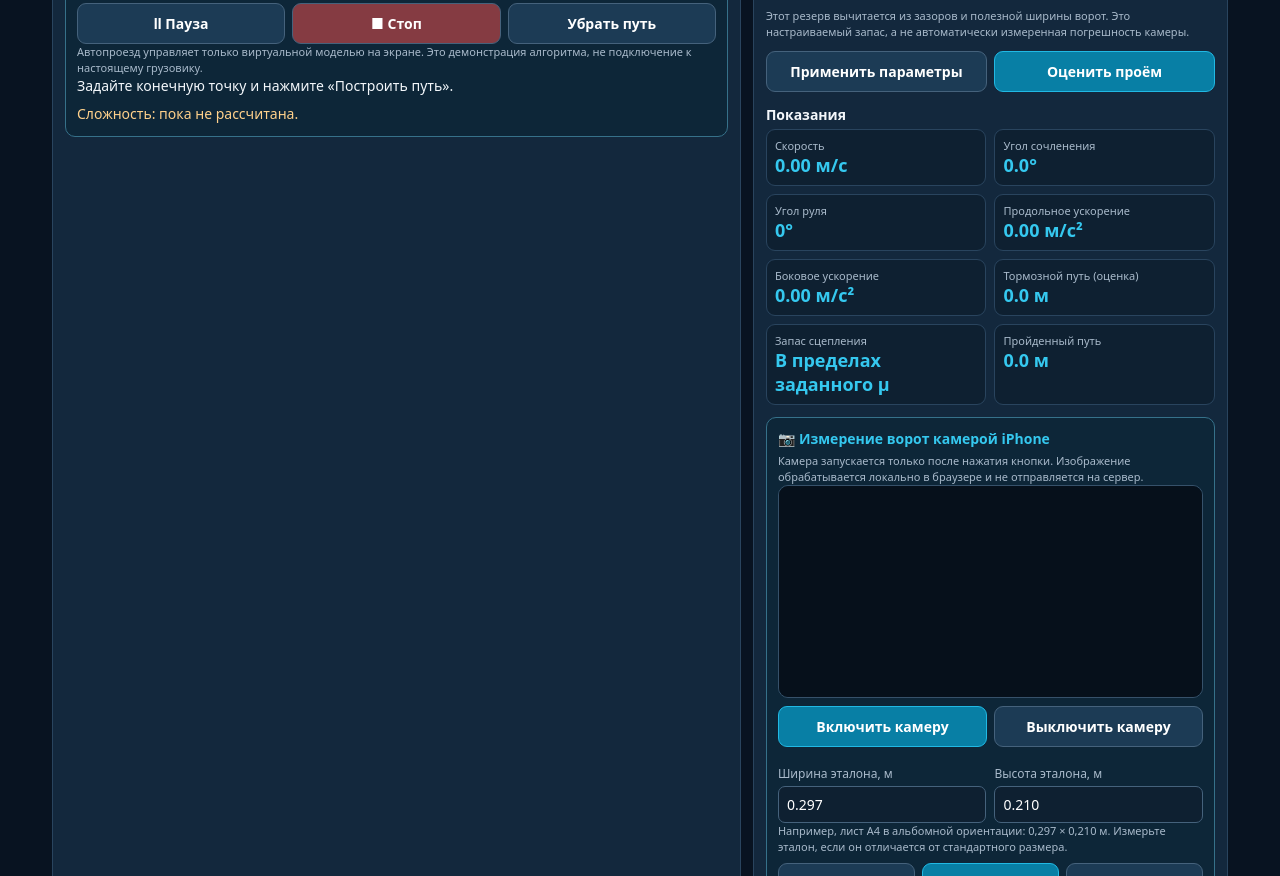
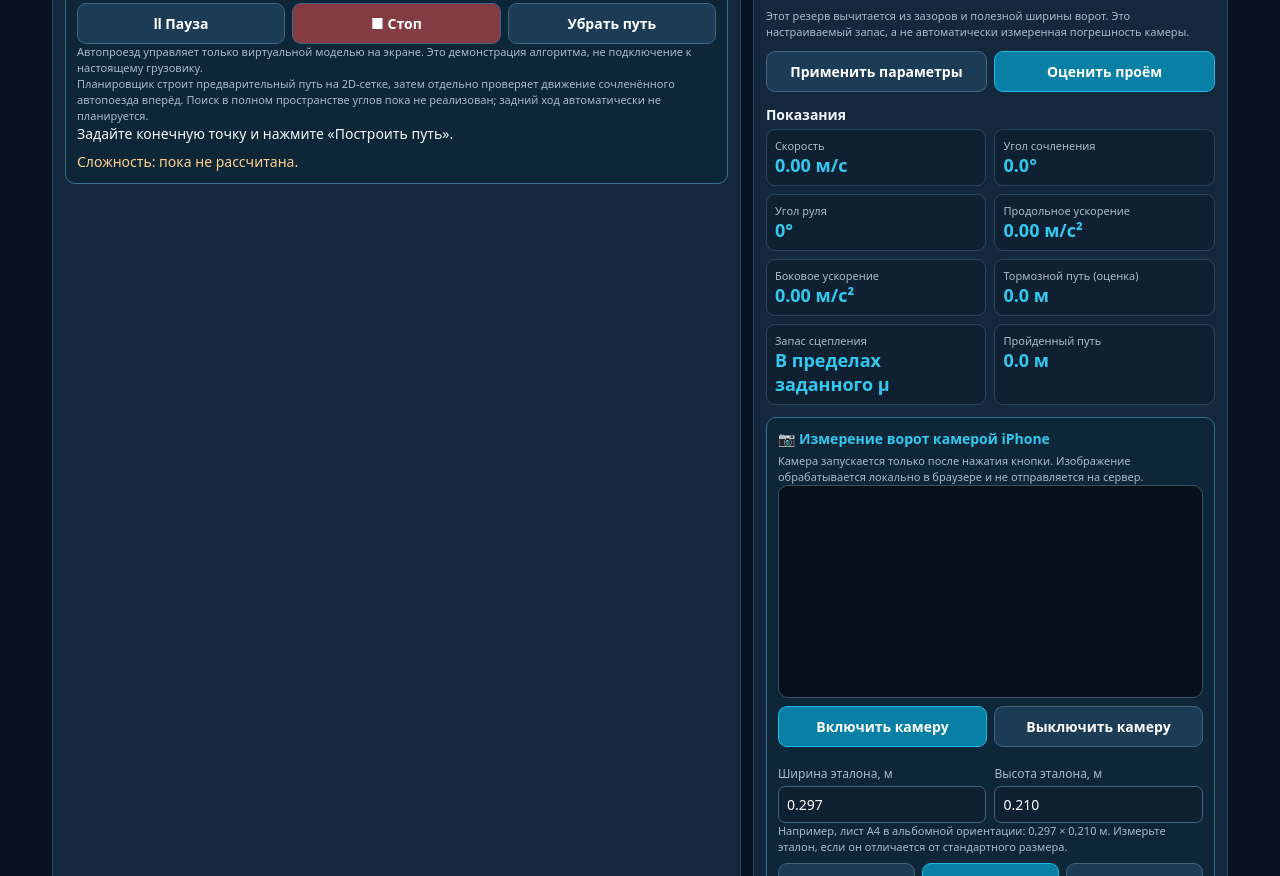
Before and after one commit to gnom3222-prog/TruckVision360-, a plain HTML site: page index.html in a window 1280 px wide. Shown: the part 1068-1944 px from the top of the page. Drawn offline with Linux system fonts and the light colour scheme.

Commit message:
Clarify current route planner limitations

```diff
--- a/index.html
+++ b/index.html
@@ -104,6 +104,7 @@ input[type=number],select{width:100%;background:#0e2031;color:#fff;border:1px so
  <button id="clearRoute">Убрать путь</button>
 </div>
 <p class="small">Автопроезд управляет только виртуальной моделью на экране. Это демонстрация алгоритма, не подключение к настоящему грузовику.</p>
+<p class="small">Планировщик строит предварительный путь на 2D-сетке, затем отдельно проверяет движение сочленённого автопоезда вперёд. Поиск в полном пространстве углов пока не реализован; задний ход автоматически не планируется.</p>
 <p id="routeAdvice">Задайте конечную точку и нажмите «Построить путь».</p>
 <p id="difficultyAdvice" style="margin-top:8px;color:#ffd18b">Сложность: пока не рассчитана.</p>
 </div>
```
